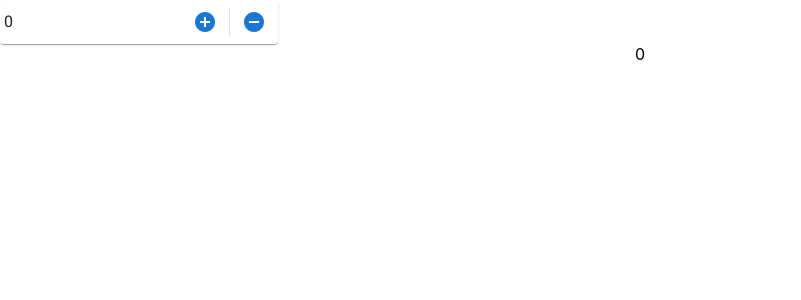
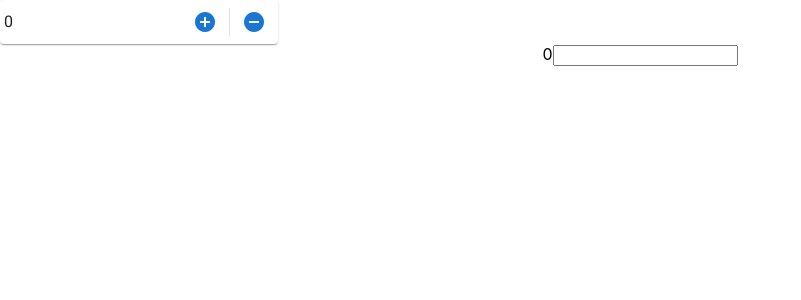
Before and after one commit to yuki-0211/learning-react-records-app, a React (Create React App) app: page / in a window 1280 px wide. Shown: the top 300 px of the page, without its empty margins (0-801 px from the left). Built offline with nearby package versions, Linux system fonts and the light colour scheme.

Commit message:
feature: add simple text form

```diff
--- a/src/pages/Recoder.tsx
+++ b/src/pages/Recoder.tsx
@@ -7,6 +7,19 @@ export const Recoder = () => {
     const inputRefCount = useRef<number | null>(0)
     const [state, dispatch] = useReducer(reducerTextChangeNumber,inputRefCount)
     const [fieldNumber,setFieldNumber] = useState<number | null>(0)
+
+    const useInput = () => {
+        const [value,setValue] = useState("")
+        const input = <input
+            value={value}
+            onChange={e => setValue(e.target.value)}
+            type="text"
+        />
+        return [value,input]
+    }
+
+    const [username,userInput] = useInput()
+
     const onChange = () => {
         setFieldNumber(state.current)
     }
@@ -31,6 +44,8 @@ export const Recoder = () => {
                 onChange={onChange}
             />
         {fieldNumber}
+        {userInput}
+        {username}
         </div>
     )
 }
```
